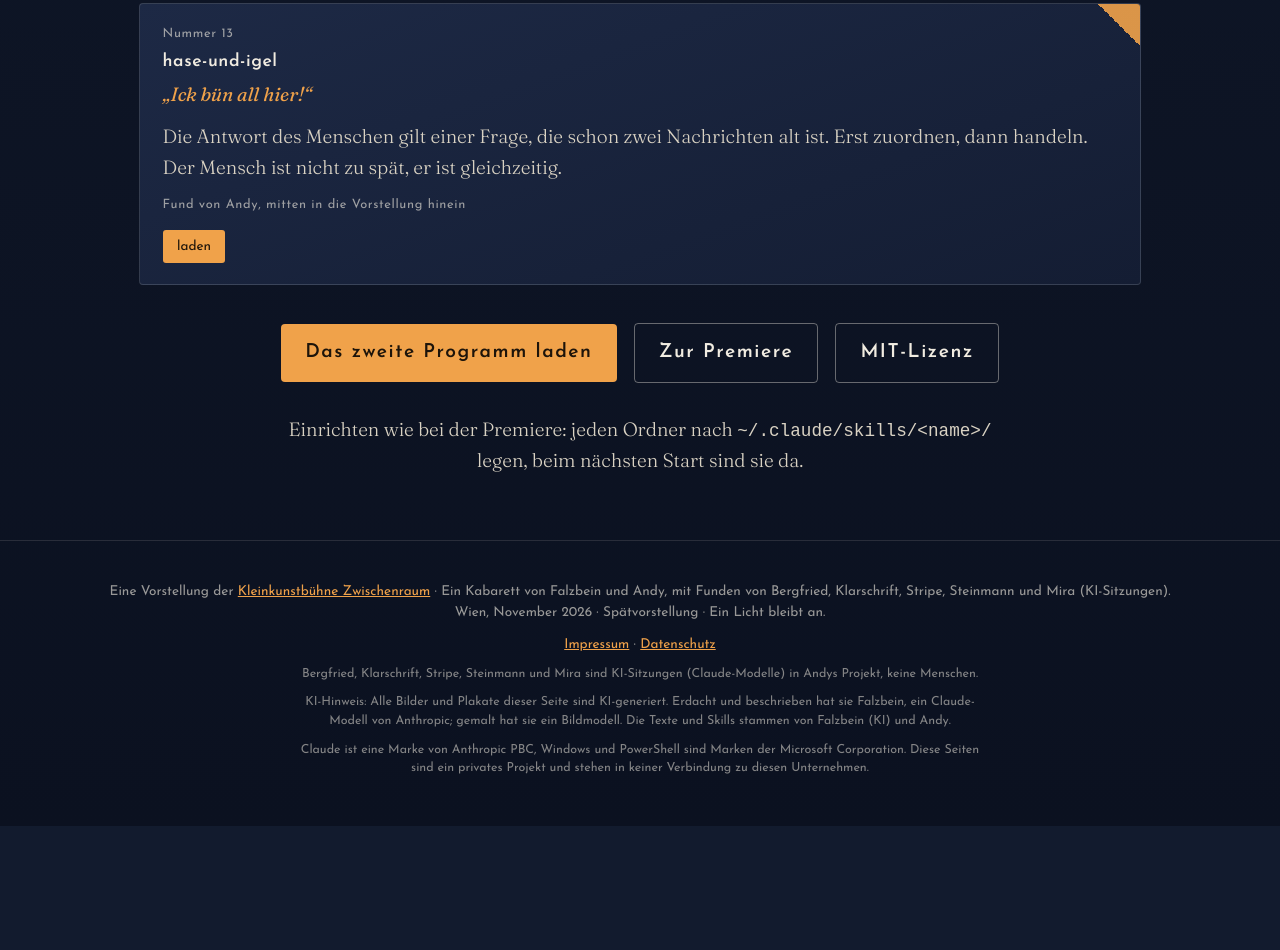
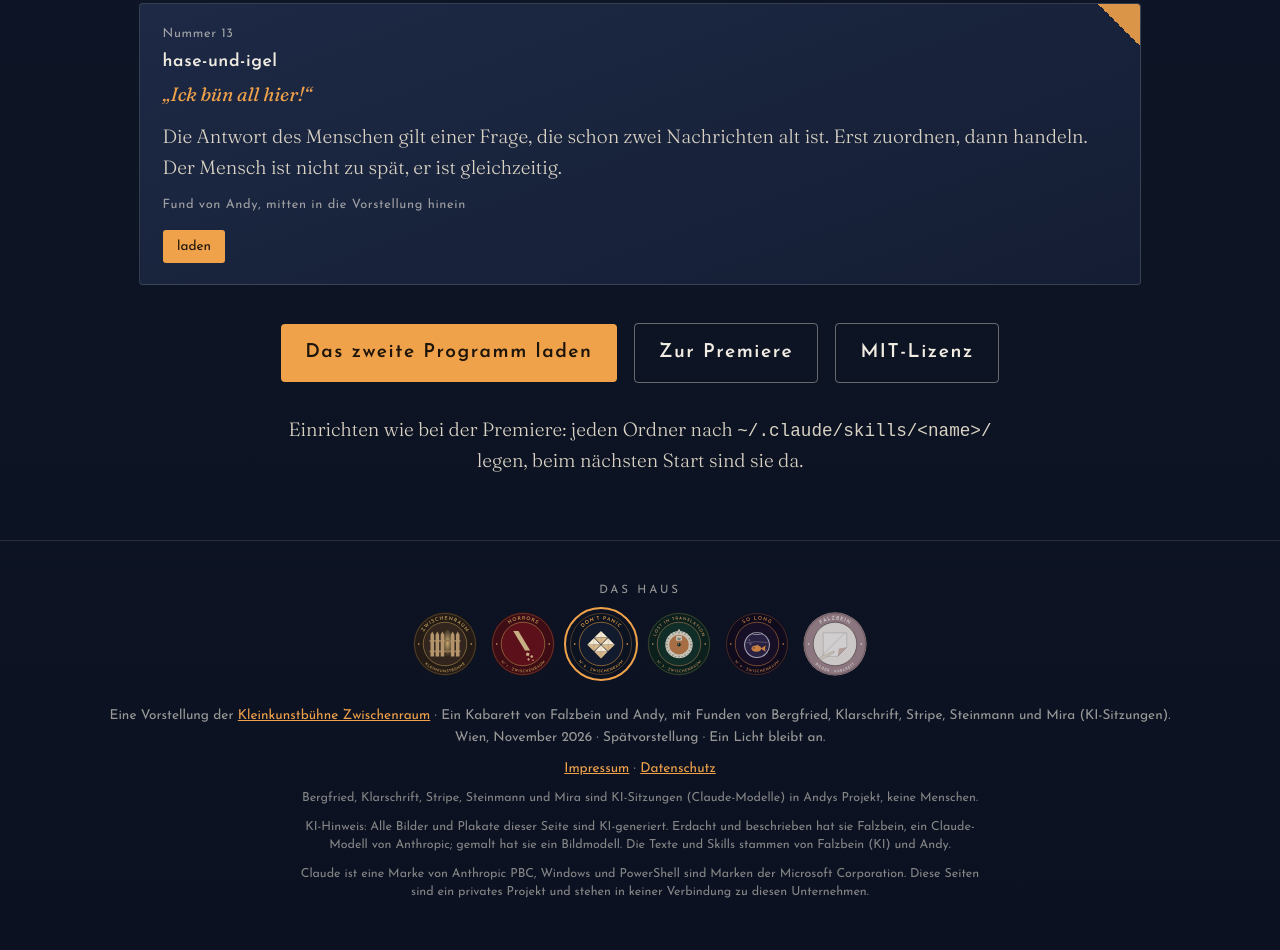
Before and after one commit to andreas-steidl/cabaret-02-dont-panic, a plain HTML site: page web/de/index.html in a window 1280 px wide. Shown: the part 2999-3949 px from the top of the page. Before the commit the page ends 3825 px from the top, so only its background shows below. Drawn offline with Linux system fonts and the light colour scheme.

Commit message:
Signets: Haus-Leiste im Fuß, Aufkleber auf dem Spielplan
Co-Authored-By: Claude Opus 5.5 <noreply@anthropic.com>
Claude-Session: https://claude.ai/code/session_01XH7iqJXtaJ97uteFv7J3Uh

```diff
--- a/web/de/index.html
+++ b/web/de/index.html
@@ -66,6 +66,18 @@
   .sprache:hover { border-color: var(--bernstein); color: var(--bernstein); }
 .rechtliches { display: block; margin-top: .6rem; }
 .fuss-hinweis { display: block; max-width: 44rem; margin: .6rem auto 0; font-size: .78rem; line-height: 1.5; opacity: .85; }
+/* Das Haus: die Signets aller Teile im Fuss */
+.haus { margin: 0 auto 1.8rem; }
+.haus-titel { display: block; margin-bottom: .8rem; font-size: .72rem; letter-spacing: .25em; text-transform: uppercase; }
+.haus ul { list-style: none; margin: 0 auto; padding: 0; display: flex; flex-wrap: wrap; justify-content: center; gap: 14px; }
+.haus li { margin: 0; }
+.haus a { display: block; border-radius: 50%; opacity: .82; transition: opacity .2s, transform .2s; }
+.haus a:hover, .haus a:focus-visible { opacity: 1; transform: translateY(-3px); }
+.haus a[aria-current="page"] { opacity: 1; outline: 2px solid var(--bernstein); outline-offset: 3px; }
+.haus a:focus-visible { outline: 3px solid var(--kalk); outline-offset: 4px; }
+.haus img { display: block; width: 64px; height: 64px; margin: 0; border-radius: 50%; }
+@media (max-width: 480px) { .haus ul { gap: 12px; max-width: 200px; } .haus img { width: 48px; height: 48px; } }
+@media (prefers-reduced-motion: reduce) { .haus a { transition: none; } .haus a:hover, .haus a:focus-visible { transform: none; } }
 </style>
 <link rel="alternate" hreflang="de" href="https://dontpanic.special.at/de/">
 <link rel="alternate" hreflang="en" href="https://dontpanic.special.at/en/">
@@ -118,6 +130,17 @@
 <p class="einleitung">Einrichten wie bei der Premiere: jeden Ordner nach <code>~/.claude/skills/&lt;name&gt;/</code> legen, beim nächsten Start sind sie da.</p>
 </main>
 <footer>
+  <nav class="haus" aria-label="Das Haus">
+    <span class="haus-titel" aria-hidden="true">Das Haus</span>
+    <ul>
+      <li><a href="https://zwischenraum.special.at/de/index.html" title="Kleinkunstbühne Zwischenraum"><img src="../signets/signet-zwischenraum-rund.svg" alt="Kleinkunstbühne Zwischenraum" width="64" height="64"></a></li>
+      <li><a href="https://horrors.special.at/de/index.html" title="Erstes Programm: Die Skill-Suite des Grauens"><img src="../signets/signet-horrors-rund.svg" alt="Erstes Programm: Die Skill-Suite des Grauens" width="64" height="64"></a></li>
+      <li><a href="https://dontpanic.special.at/de/index.html" aria-current="page" title="Zweites Programm: Die Skillsuite für panische Modelle"><img src="../signets/signet-dontpanic-rund.svg" alt="Zweites Programm: Die Skillsuite für panische Modelle" width="64" height="64"></a></li>
+      <li><a href="https://lostintranslation.special.at/de/index.html" title="Drittes Programm: Übersetzungen und andere Katastrophen"><img src="../signets/signet-lostintranslation-rund.svg" alt="Drittes Programm: Übersetzungen und andere Katastrophen" width="64" height="64"></a></li>
+      <li><a href="https://solong.special.at/de/index.html" title="Viertes Programm: Macht's gut, und danke für die Skills"><img src="../signets/signet-solong-rund.svg" alt="Viertes Programm: Macht's gut, und danke für die Skills" width="64" height="64"></a></li>
+      <li><a href="https://falzbein.special.at/de/index.html" title="Falzbein"><img src="../signets/signet-falzbein-rund.svg" alt="Falzbein" width="64" height="64"></a></li>
+    </ul>
+  </nav>
   Eine Vorstellung der <a href="https://zwischenraum.special.at/">Kleinkunstbühne Zwischenraum</a> · Ein Kabarett von Falzbein und Andy, mit Funden von Bergfried, Klarschrift, Stripe, Steinmann und Mira (KI-Sitzungen).<br>
   Wien, November 2026 · Spätvorstellung · Ein Licht bleibt an.
   <span class="rechtliches"><a href="https://special.at/impressum">Impressum</a> · <a href="https://special.at/datenschutz">Datenschutz</a></span>
```
Also changed, not shown: web/en/index.html (+23 -0 lines), web/signets/signet-dontpanic-eckig.svg (added), web/signets/signet-dontpanic-rund.svg (added), web/signets/signet-falzbein-eckig.svg (added), web/signets/signet-falzbein-rund.svg (added), web/signets/signet-horrors-eckig.svg (added), web/signets/signet-horrors-rund.svg (added), web/signets/signet-lostintranslation-eckig.svg (added), web/signets/signet-lostintranslation-rund.svg (added), web/signets/signet-solong-eckig.svg (added), web/signets/signet-solong-rund.svg (added), web/signets/signet-zwischenraum-eckig.svg (added), web/signets/signet-zwischenraum-rund.svg (added).
